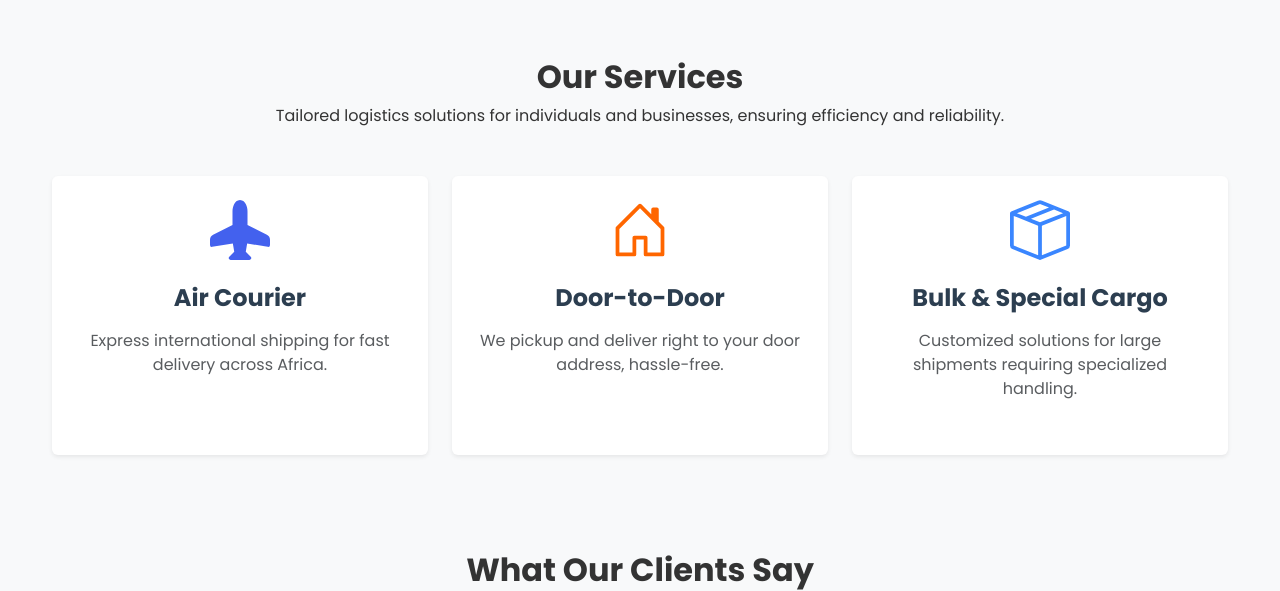
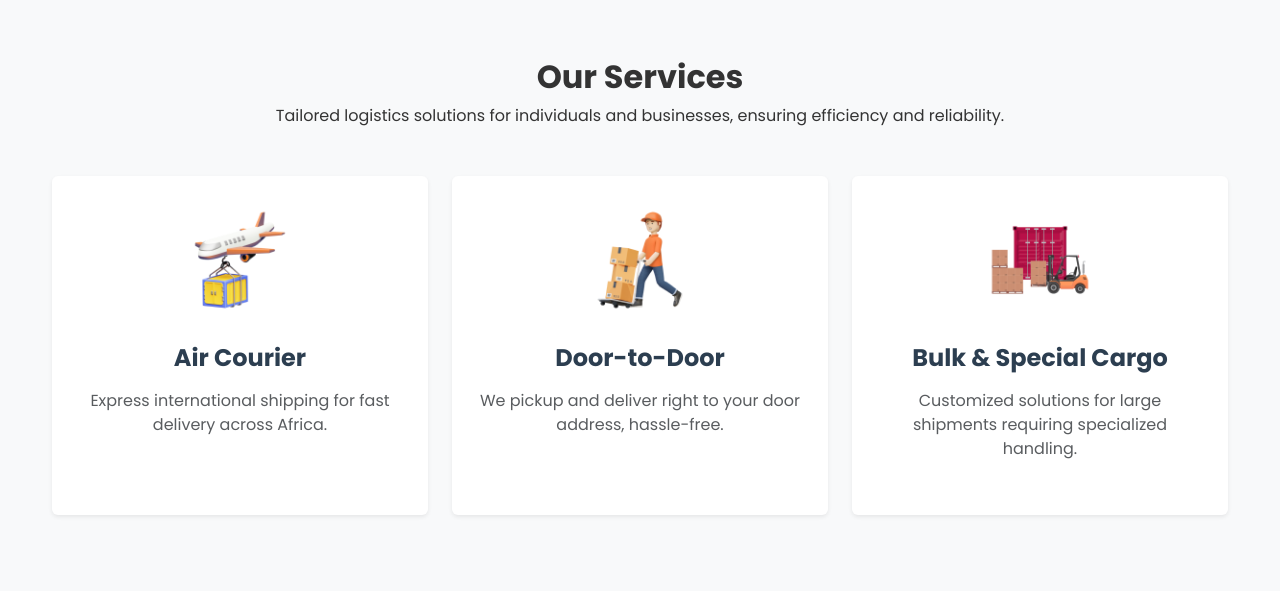
Before and after one commit to reloaded4k/BexoC, a Flask app: page / in a window 1280 px wide. Shown: the part 1025-1616 px from the top of the page. Run offline with Flask 3, Linux system fonts and the light colour scheme.

Commit message:
Update service options with new visuals to enhance user experience
Replaces SVG icons with new PNG images in service cards in `index.html` and adds image assets.

Replit-Commit-Author: Agent
Replit-Commit-Session-Id: 46e6e674-6c34-4854-91d9-7e97711d2fb9
Replit-Commit-Screenshot-Url: https://storage.googleapis.com/screenshot-production-us-central1/576b8c06-e46c-40cf-b31b-17ac9001f488/a426c38e-8509-4cdc-a06b-eae2e591a3dc.jpg

```diff
--- a/templates/index.html
+++ b/templates/index.html
@@ -292,9 +292,7 @@
                 <div class="card h-100 border-0 shadow-sm">
                     <div class="card-body text-center p-4">
                         <div class="mb-4">
-                            <svg xmlns="http://www.w3.org/2000/svg" width="60" height="60" fill="#4361ee" class="bi bi-airplane" viewBox="0 0 16 16">
-                                <path d="M6.428 1.151C6.708.591 7.213 0 8 0s1.292.592 1.572 1.151C9.861 1.73 10 2.431 10 3v3.691l5.17 2.585a1.5 1.5 0 0 1 .83 1.342V12a.5.5 0 0 1-.582.493l-5.507-.918-.375 2.253 1.318 1.318A.5.5 0 0 1 10.5 16h-5a.5.5 0 0 1-.354-.854l1.319-1.318-.376-2.253-5.507.918A.5.5 0 0 1 0 12v-1.382a1.5 1.5 0 0 1 .83-1.342L6 6.691V3c0-.568.14-1.271.428-1.849Z"/>
-                            </svg>
+                            <img src="{{ url_for('static', filename='images/icons/service-air.png') }}" alt="Air Courier Service" style="height: 120px;">
                         </div>
                         <h4 class="card-title mb-3 fw-bold">Air Courier</h4>
                         <p class="card-text text-muted">Express international shipping for fast delivery across Africa.</p>
@@ -306,9 +304,7 @@
                 <div class="card h-100 border-0 shadow-sm">
                     <div class="card-body text-center p-4">
                         <div class="mb-4">
-                            <svg xmlns="http://www.w3.org/2000/svg" width="60" height="60" fill="#FF6600" class="bi bi-house-door" viewBox="0 0 16 16">
-                                <path d="M8.354 1.146a.5.5 0 0 0-.708 0l-6 6A.5.5 0 0 0 1.5 7.5v7a.5.5 0 0 0 .5.5h4.5a.5.5 0 0 0 .5-.5v-4h2v4a.5.5 0 0 0 .5.5H14a.5.5 0 0 0 .5-.5v-7a.5.5 0 0 0-.146-.354L13 5.793V2.5a.5.5 0 0 0-.5-.5h-1a.5.5 0 0 0-.5.5v1.293L8.354 1.146zM2.5 14V7.707l5.5-5.5 5.5 5.5V14H10v-4a.5.5 0 0 0-.5-.5h-3a.5.5 0 0 0-.5.5v4H2.5z"/>
-                            </svg>
+                            <img src="{{ url_for('static', filename='images/icons/service-door.png') }}" alt="Door to Door Service" style="height: 120px;">
                         </div>
                         <h4 class="card-title mb-3 fw-bold">Door-to-Door</h4>
                         <p class="card-text text-muted">We pickup and deliver right to your door address, hassle-free.</p>
@@ -320,9 +316,7 @@
                 <div class="card h-100 border-0 shadow-sm">
                     <div class="card-body text-center p-4">
                         <div class="mb-4">
-                            <svg xmlns="http://www.w3.org/2000/svg" width="60" height="60" fill="#3a86ff" class="bi bi-box-seam" viewBox="0 0 16 16">
-                                <path d="M8.186 1.113a.5.5 0 0 0-.372 0L1.846 3.5l2.404.961L10.404 2l-2.218-.887zm3.564 1.426L5.596 5 8 5.961 14.154 3.5l-2.404-.961zm3.25 1.7-6.5 2.6v7.922l6.5-2.6V4.24zM7.5 14.762V6.838L1 4.239v7.923l6.5 2.6zM7.443.184a1.5 1.5 0 0 1 1.114 0l7.129 2.852A.5.5 0 0 1 16 3.5v8.662a1 1 0 0 1-.629.928l-7.185 2.874a.5.5 0 0 1-.372 0L.63 13.09a1 1 0 0 1-.63-.928V3.5a.5.5 0 0 1 .314-.464L7.443.184z"/>
-                            </svg>
+                            <img src="{{ url_for('static', filename='images/icons/service-bulk.png') }}" alt="Bulk & Special Cargo Service" style="height: 120px;">
                         </div>
                         <h4 class="card-title mb-3 fw-bold">Bulk & Special Cargo</h4>
                         <p class="card-text text-muted">Customized solutions for large shipments requiring specialized handling.</p>
```
Also changed, not shown: attached_assets/5.png (added), attached_assets/6.png (added), attached_assets/7.png (added), static/images/icons/service-air.png (added), static/images/icons/service-bulk.png (added), static/images/icons/service-door.png (added).
